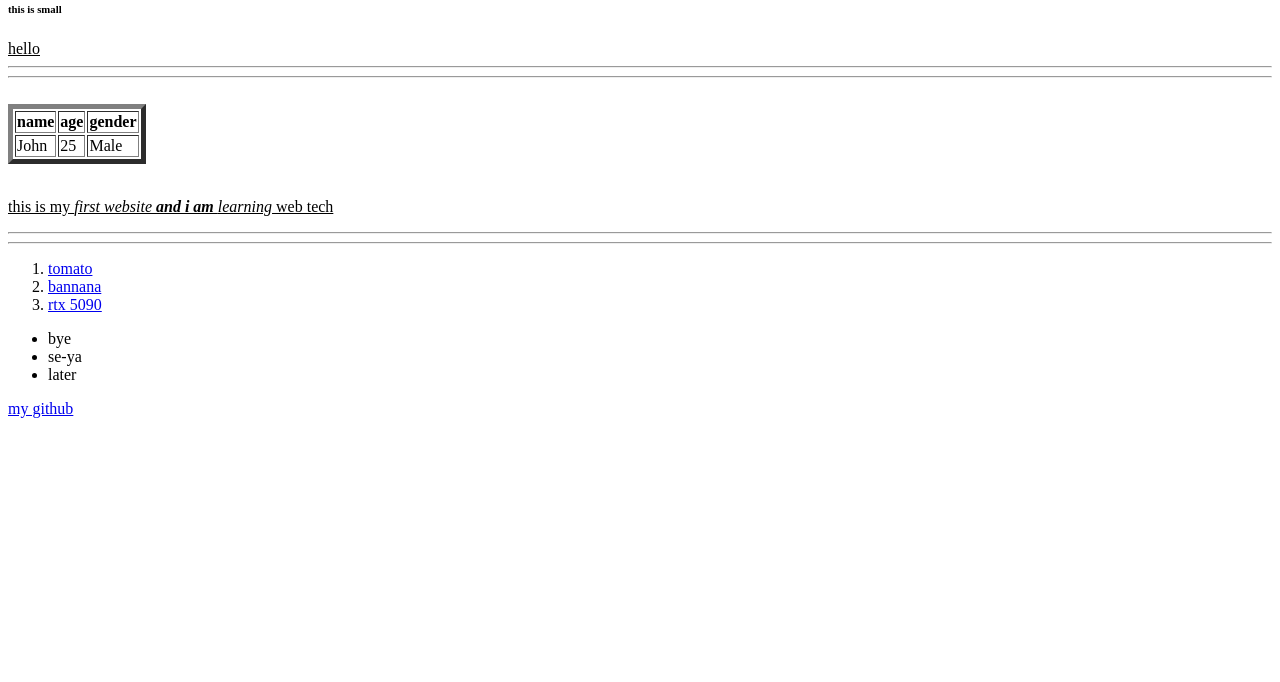
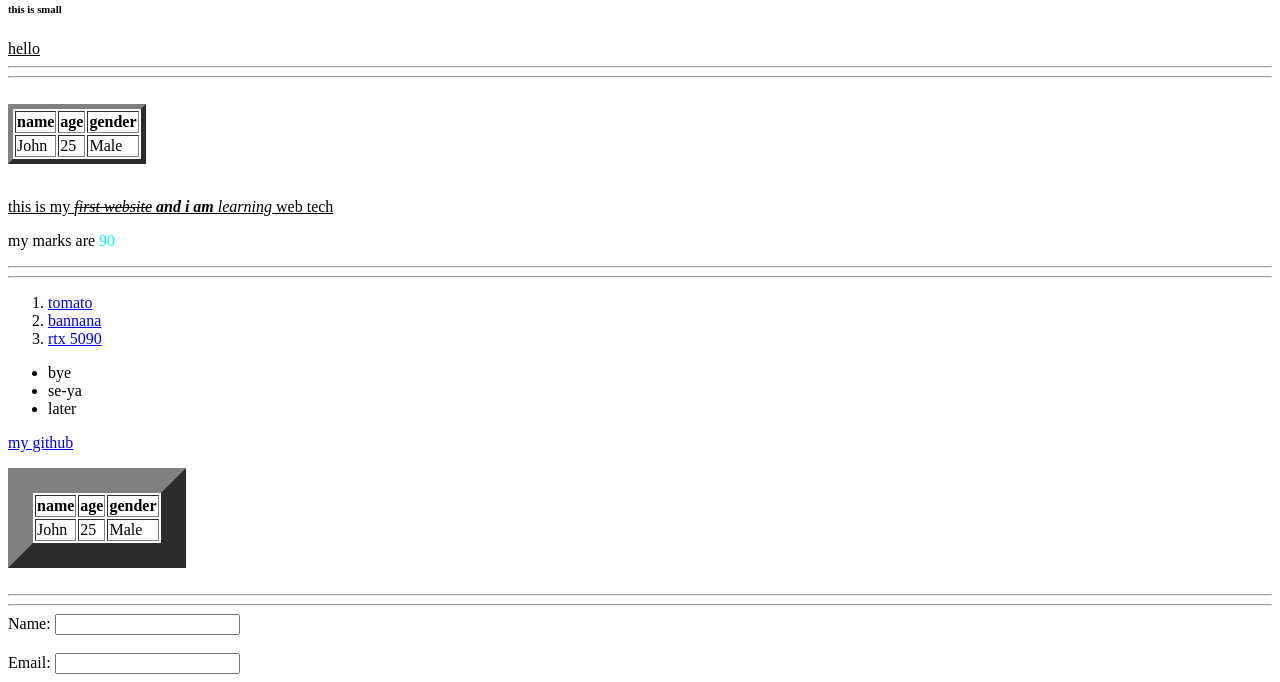
Before and after one commit to k-v-gaurav/web-tech, a plain HTML site: page index.html in a window 1280 px wide. Shown: the part 146-828 px from the top of the page. Before the commit the page ends 800 px from the top, so only its background shows below. Drawn offline with Linux system fonts and the light colour scheme.

Commit message:
9th sep class

```diff
--- a/index.html
+++ b/index.html
@@ -15,6 +15,7 @@
     <u>hello</u>
     <hr>
     <hr>
+    <!-- This is a comment on the table -->
     <br>
     <table border="5">
         <tr>
@@ -29,7 +30,8 @@
         </tr>
     </table>
     <br>
-    <p><u>this is my <i>first website <b>and i am </b>learning</i> web tech</u></p>
+    <p><u>this is my <i><s>first website</s> <b>and i am </b>learning</i> web tech</u></p>
+    <p>my marks are <span style="color:rgb(0, 255, 238);">90</span></p>
     <hr>
     <hr>
     <ol>
@@ -43,5 +45,27 @@
         <li>later</li>
     </ul>
     <p><a href="https://github.com/k-v-gaurav" target="_blank">my github</a></p>
+    <table border="25">
+        <tr>
+            <th>name</th>
+            <th>age</th>
+            <th>gender</th>
+        </tr>
+        <tr>
+            <td>John</td>
+            <td>25</td>
+            <td>Male</td>
+        </tr>
+    </table>
+    <br>
+    <hr>
+    <hr>
+    <form>
+        <label for="name">Name:</label>
+        <input type="text" id="name" name="name">
+        <br><br>
+        <label for="email">Email:</label>
+        <input type="email" id="email" name="email">
+    </form>
 </body>
 </html>
```
